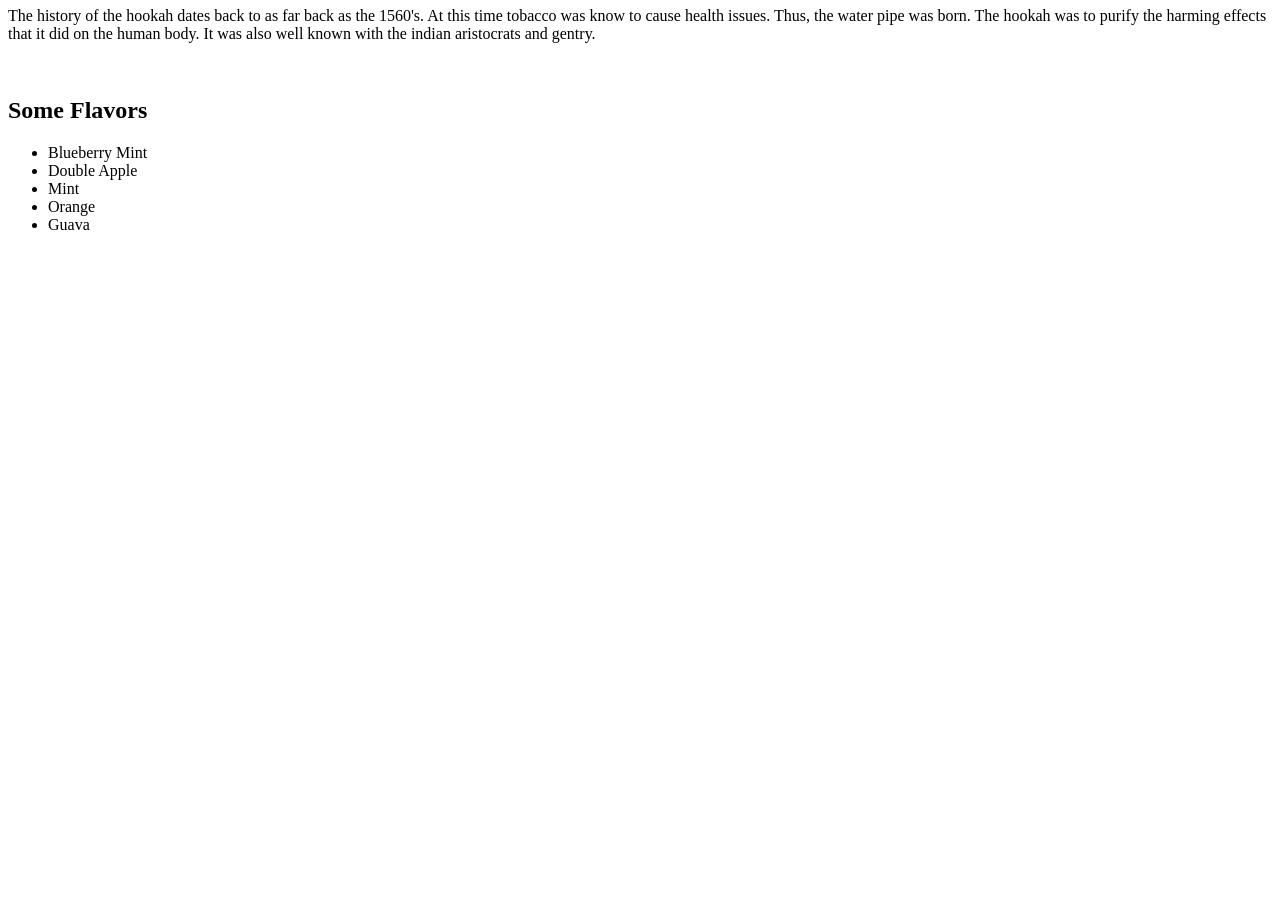
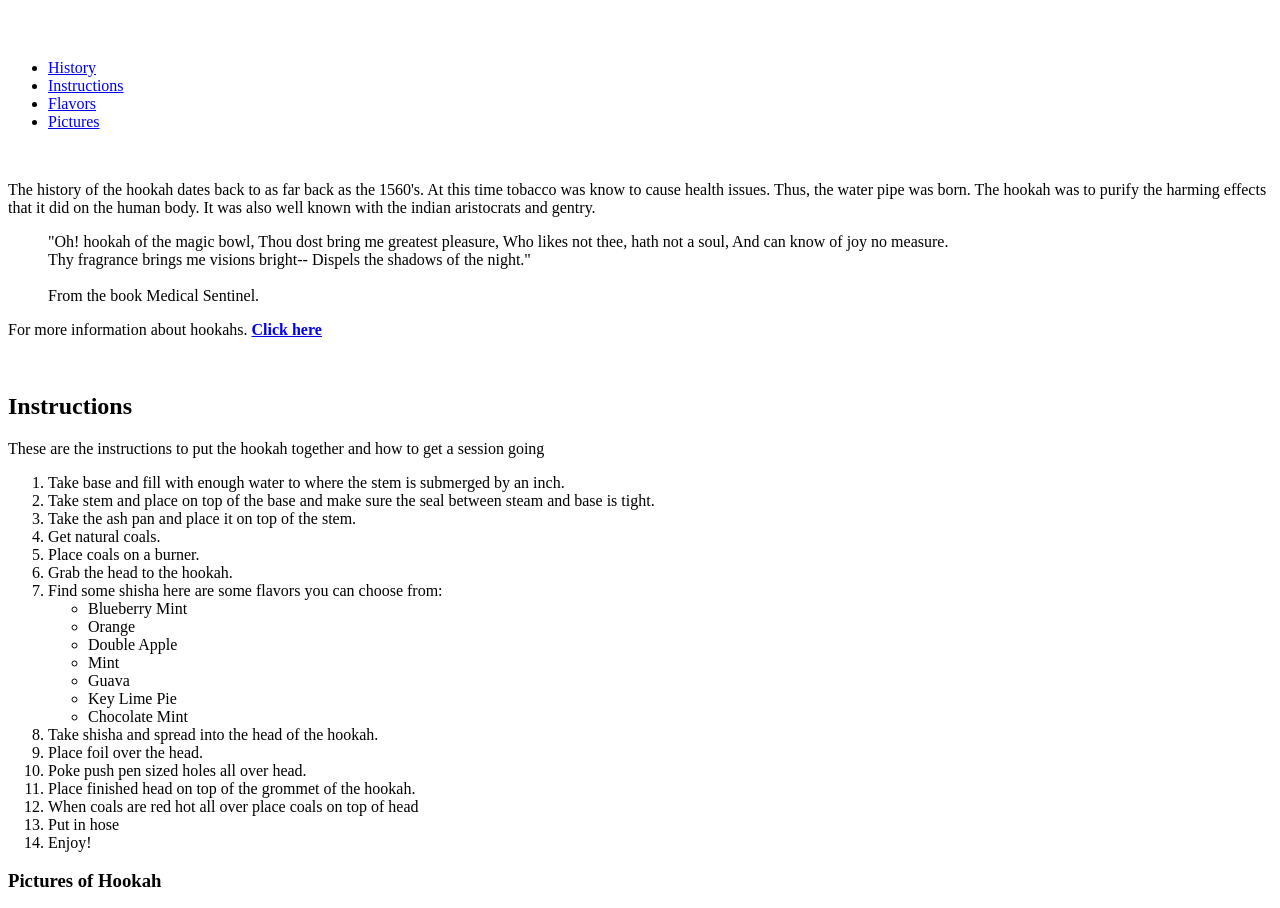
Before and after one commit to THEJNIGH/Nigh_Jacob_DWS1, a plain HTML site: page Project1/index.html in a window 1280 px wide. Shown: the part 73-981 px from the top of the page. Before the commit the page ends 800 px from the top, so only its background shows below. Drawn offline with Linux system fonts and the light colour scheme.

Commit message:
Added images and linked parts of page together
Finished project one

```diff
--- a/Project1/index.html
+++ b/Project1/index.html
@@ -5,19 +5,79 @@
 		<title>My Favorite Past Time: Hookahs</title>
 	</head>
 	<body>
-		<h1>Hookah and the Origin</h1>
-		<p>The history of the hookah dates back to as far back as the 1560's. At this time
+		<h1><em>Hookah and the Origin</em></h1>
+		<br />
+		<br />
+		<ul>
+			<li><a href = "index.html#history"> History </a></li>
+			<li><a href = "index.html#instructions"> Instructions </a></li>
+			<li><a href = "index.html#flavors"> Flavors </a></li>
+			<li><a href = "index.html#pictures"> Pictures </a></li>
+		</ul>
+		<br />
+		<a name = "history"><p>The history of the hookah dates back to as far back as the 1560's. At this time
 		tobacco was know to cause health issues. Thus, the water pipe was born. The hookah
 		was to purify the harming effects that it did on the human body. It was also well
-		known with the indian aristocrats and gentry.</p>
+		known with the indian aristocrats and gentry.
 		<br />
-		<h2> Some Flavors </h2>
-		<ul>
-			<li> Blueberry Mint </li>
-			<li> Double Apple </li>
-			<li> Mint </li>
-			<li> Orange </li>
-			<li> Guava </li>
-		</ul>
+		<blockquote> "Oh! hookah of the magic bowl,
+			Thou dost bring me greatest pleasure,
+			Who likes not thee, hath not a soul,
+			And can know of joy no measure.
+			<br />
+			Thy fragrance brings me visions bright--
+			Dispels the shadows of the night."
+			<br />
+			<br />
+			From the book Medical Sentinel.
+		</blockquote>
+		For more information about hookahs. <a href = "http://en.wikipedia.org/wiki/Hookah"><strong>Click here</strong></a>
+		</p></a>
+		<br />
+		<a name = "instructions"><h2> Instructions </h2>
+		<p> These are the instructions to put the hookah together and how to get a session going </p>
+		<ol>
+			<li> Take base and fill with enough water to where the stem is submerged by an inch.</li>
+			<li> Take stem and place on top of the base and make sure the seal between steam and base is tight.</li>
+			<li> Take the ash pan and place it on top of the stem. </li>
+			<li> Get natural coals. </li>
+			<li> Place coals on a burner. </li>
+			<li> Grab the head to the hookah. </li>
+			<li> Find some shisha here are some flavors you can choose from:</a>
+			<ul>
+				<a name = "flavors"><li> Blueberry Mint</li>
+				<li> Orange </li>
+				<li> Double Apple </li>
+				<li> Mint </li>
+				<li> Guava </li>
+				<li> Key Lime Pie </li>
+				<li> Chocolate Mint </li></a>
+			</ul>
+			</li>
+			<li>Take shisha and spread into the head of the hookah. </li>
+			<li> Place foil over the head. </li>
+			<li> Poke push pen sized holes all over head. </li>
+			<li> Place finished head on top of the grommet of the hookah. </li>
+			<li> When coals are red hot all over place coals on top of head </li>
+			<li> Put in hose </li>
+			<li> Enjoy! </li>
+		</ol>
+		<a name = "pictures"><h3> Pictures of Hookah </h3>
+		<figure>
+			<a href = "images/hookah1.jpg" target = "_blank"><img src = "images/hookah1.jpg" alt = "Link to Kahlil Manmoon Oxidized Pharonie Hookah" width = "150" height = "200"></a>
+			<figcaption> An image of a Oxidized Kahlil Manmoon Pharonie. </figcaption>
+		</figure>
+		<figure>
+			<a href = "images/base1.jpg" target="_blank"><img src = "images/base1.jpg" alt = "Link to Khalil Mamoon Vase Camel" width = "150" height = "200"></a>
+			<figcaption> An image of a Kahlil Manmoon Camel Vase. </figcaption>
+		</figure>
+		<figure>
+			<a href = "images/art1.jpg" target = "_blank"><img src = "images/art1.jpg" alt = "Link to Art Hookah, also known as Cocktail Hookah. " width = "150" height = "200"></a>
+			<figcaption> An image of a different ways you can make an Art Hookah / Cocktail Hookah. </figcaption>
+		</figure>
+		<figure>
+			<a href = "images/art2.jpg" target = "_blank"><img src = "images/art2.jpg" alt =  "Link to Art Hookah, also know as Cocktail Hookah. " width = "200" height = "150"></a>
+			<figcaption> An image of the box the Art Hookah / Cocktail Hookah comes in. </figcaption>
+		</figure></a>
 	</body>
 </html>
```
Also changed, not shown: Project1/images/art1.jpg (added), Project1/images/art2.jpg (added), Project1/images/base1.jpg (added), Project1/images/hookah1.jpg (added).
